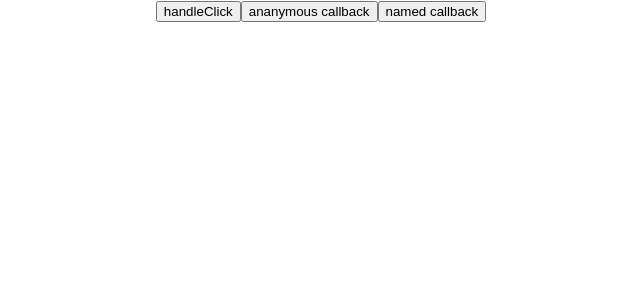
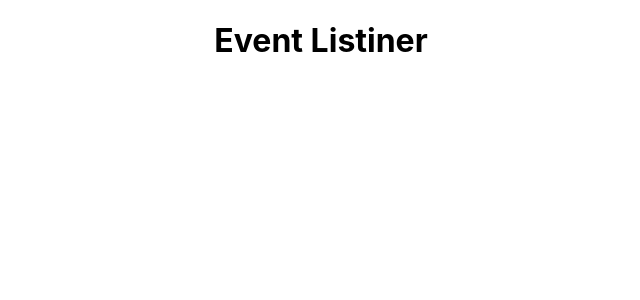
Before and after one commit to lokesh-jegini/reactjs-practice, a React (Create React App) app: page / in a window 1280 px wide. Shown: the top 300 px of the page, without its empty margins (319-959 px from the left). Built offline with nearby package versions, Linux system fonts and the light colour scheme.

Commit message:
jhvugohiuiop

```diff
--- a/src/App.js
+++ b/src/App.js
@@ -2,21 +2,10 @@
 import './App.css';
 
 function App() {
-  const handleClick = () => {
-    alert('clicked');
-  }
   return (
     <div className="App">
-        <button onClick={handleClick}>handleClick</button>
-      {/* <button onClick={handleClick()}>handleClick()</button> */}
-      <button onClick={() => {
-        handleClick();
-      }}>ananymous callback</button>
-        <button onClick={function loki() {
-        handleClick();
-      }}>named callback</button>
+      <h1>Event Listiner</h1>
     </div>
-
   );
 }
 
```
Also changed, not shown: 1 other file (tests, documents, lock files or other folders).
